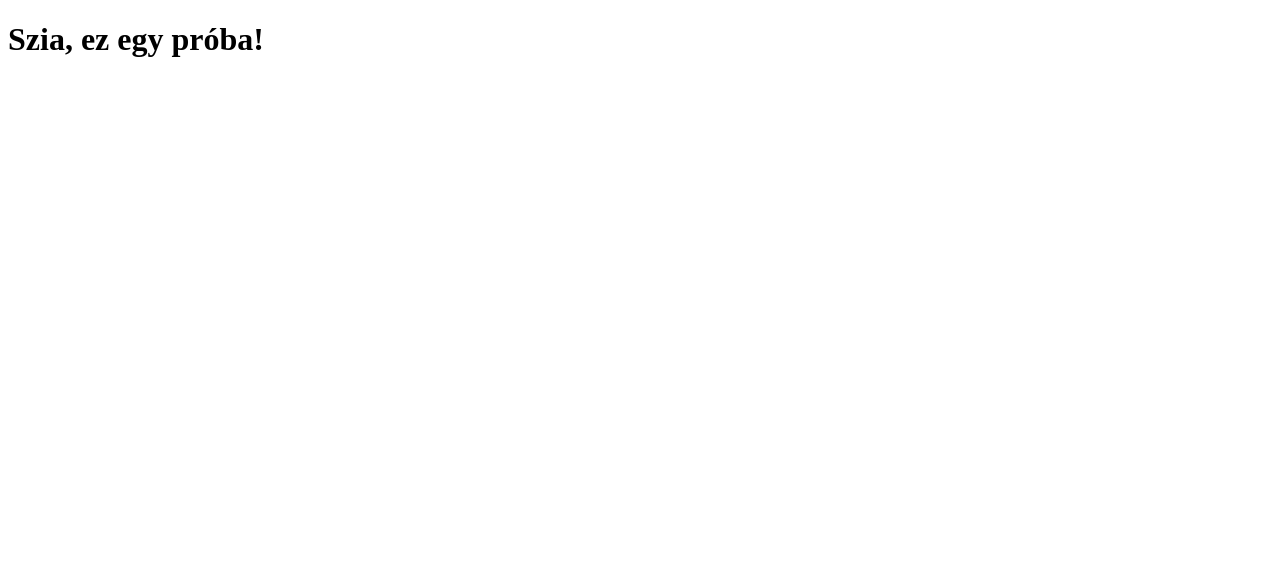
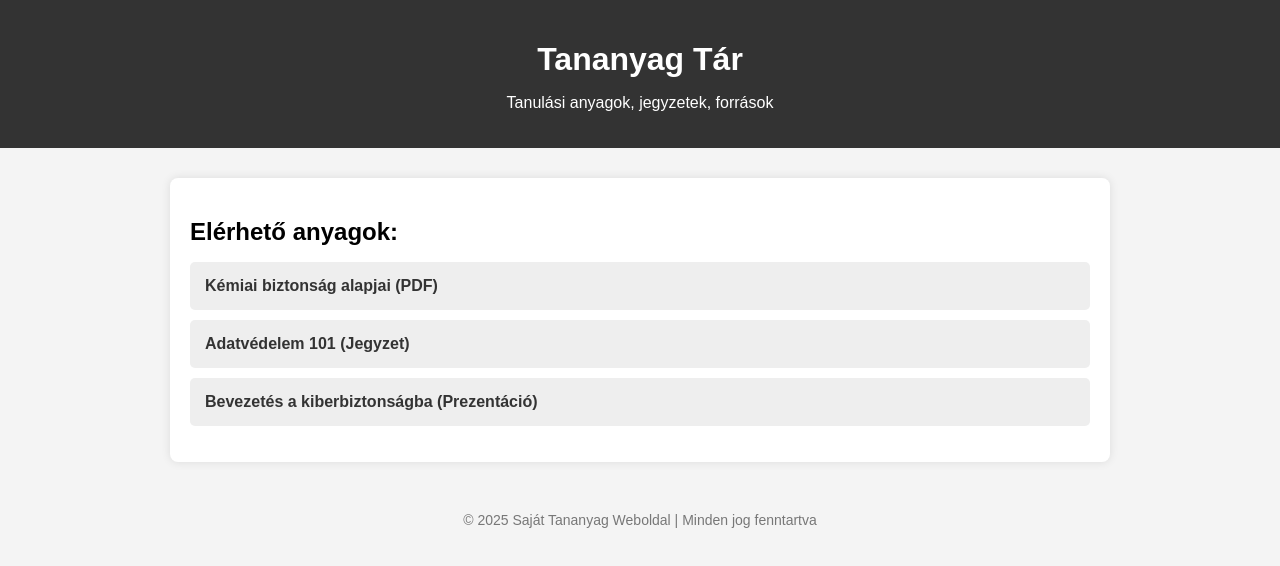
Before and after one commit to klicskoktm/klicskoktm.github.io, a plain HTML site: page index.html in a window 1280 px wide. Drawn offline with Linux system fonts and the light colour scheme.

Commit message:
Update index.html

```diff
--- a/index.html
+++ b/index.html
@@ -2,9 +2,78 @@
 <html lang="hu">
 <head>
     <meta charset="UTF-8">
-    <title>Üdvözöllek!</title>
+    <meta name="viewport" content="width=device-width, initial-scale=1.0">
+    <title>Tananyagok | Saját Weboldalam</title>
+    <style>
+        body {
+            font-family: Arial, sans-serif;
+            margin: 0;
+            padding: 0;
+            background: #f4f4f4;
+        }
+        header {
+            background: #333;
+            color: #fff;
+            padding: 20px 0;
+            text-align: center;
+        }
+        main {
+            padding: 20px;
+            max-width: 900px;
+            margin: auto;
+            background: #fff;
+            margin-top: 30px;
+            border-radius: 8px;
+            box-shadow: 0 0 10px rgba(0,0,0,0.1);
+        }
+        h1, h2 {
+            margin-bottom: 10px;
+        }
+        ul {
+            list-style-type: none;
+            padding: 0;
+        }
+        li {
+            background: #eee;
+            margin: 10px 0;
+            padding: 15px;
+            border-radius: 5px;
+            transition: background 0.3s;
+        }
+        li:hover {
+            background: #ddd;
+        }
+        a {
+            text-decoration: none;
+            color: #333;
+            font-weight: bold;
+        }
+        footer {
+            text-align: center;
+            padding: 20px;
+            margin-top: 30px;
+            font-size: 14px;
+            color: #777;
+        }
+    </style>
 </head>
 <body>
-    <h1>Szia, ez egy próba!</h1>
+    <header>
+        <h1>Tananyag Tár</h1>
+        <p>Tanulási anyagok, jegyzetek, források</p>
+    </header>
+
+    <main>
+        <h2>Elérhető anyagok:</h2>
+        <ul>
+            <li><a href="#">Kémiai biztonság alapjai (PDF)</a></li>
+            <li><a href="#">Adatvédelem 101 (Jegyzet)</a></li>
+            <li><a href="#">Bevezetés a kiberbiztonságba (Prezentáció)</a></li>
+        </ul>
+    </main>
+
+    <footer>
+        &copy; 2025 Saját Tananyag Weboldal | Minden jog fenntartva
+    </footer>
 </body>
 </html>
```
